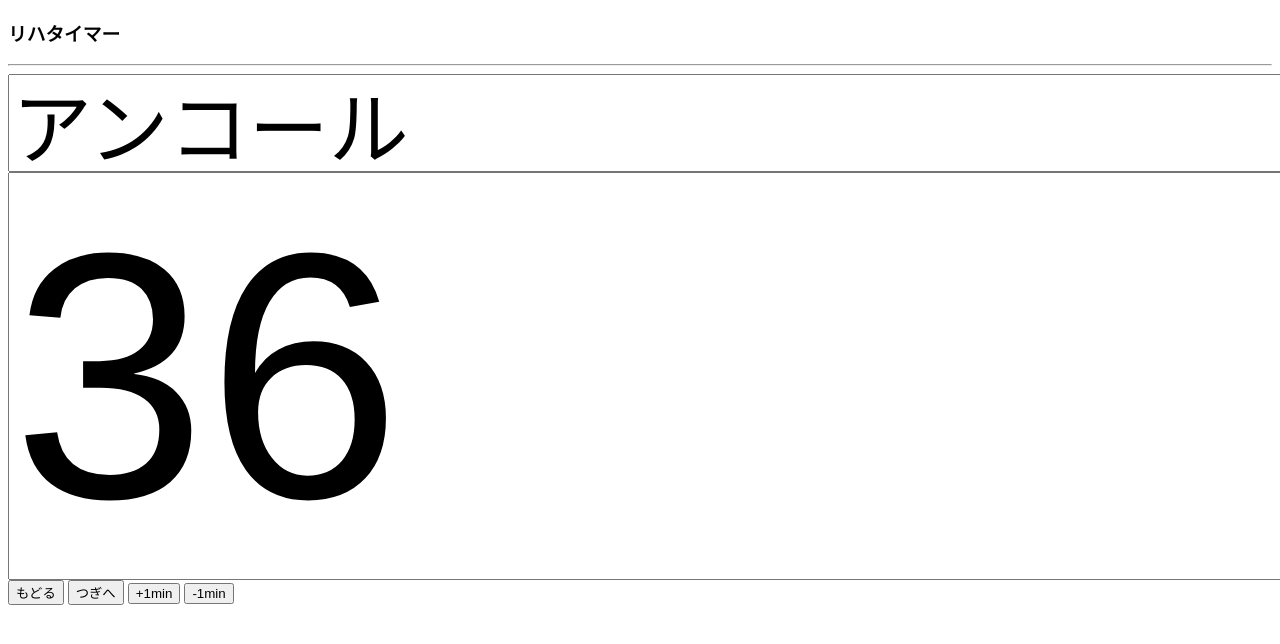
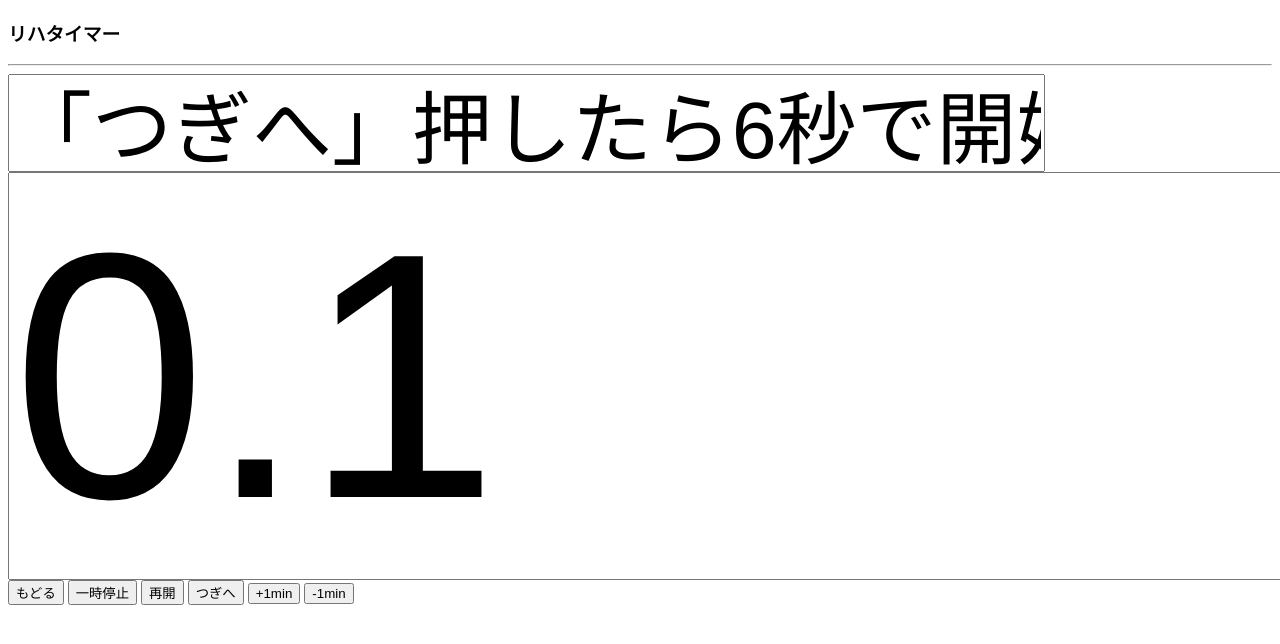
Before and after one commit to SahoYamaguchi/thpr, a plain HTML site: page index.html in a window 1280 px wide. Shown: the top 644 px of the page. Drawn offline with Linux system fonts and the light colour scheme.

Commit message:
Add files via upload
2024

```diff
--- a/index.html
+++ b/index.html
@@ -2,41 +2,55 @@
 <html>
   <head>
     <meta charset="utf-8" />
-    <title>リハタイマー2023</title>
+    <title>リハタイマー2024</title>
   </head>
   <body>
     <h3>リハタイマー</h3>
     <hr />
     <form name="songs">
-      <input type="text" name="title" size="40" style="font-size: 80px" />
+      <input type="text" name="title" size="20" style="font-size: 80px" />
     </form>
     <form name="ktimer" onSubmit="return false;">
       <input type="text" name="counter" size="20" style="font-size: 350px" />
       <input
         type="button"
         name="b_start"
-        size="10"
+        size="20"
         value="もどる"
         onClick="back()"
       />
       <input
         type="button"
+        name="b_stop"
+        size="20"
+        value="一時停止"
+        onClick="stop();"
+      />
+      <input
+        type="button"
         name="b_reset"
-        size="10"
+        size="20"
+        value="再開"
+        onClick="restart();"
+      />
+      <input
+        type="button"
+        name="b_reset"
+        size="20"
         value="つぎへ"
         onClick="start()"
       />
       <input
         type="button"
         name="b_plus"
-        size="10"
+        size="30"
         value="+1min"
         onClick="plus()"
       />
       <input
         type="button"
         name="b_minus"
-        size="10"
+        size="30"
         value="-1min"
         onClick="minus()"
       />
@@ -48,37 +62,34 @@
 
       var i = 0;
       var music = [
-        "アンコール",
-        "ビフォーアフターへの転換",
-        "ちりとてちん",
-        "ビフォーアフター",
+        "「つぎへ」押したら6秒で開始",
+        "セッティング転換練習",
+        "アンコール練",
+        "アンコール→ゲーム",
+        "ゲーム",
         "休憩",
-        "司会+入場",
-        "ビフォーアフター",
-        "ビフォーアフター→獅子神楽",
-        "獅子神楽",
-        "獅子神楽→アマンドショコラ",
-        "アマンドショコラ",
-        "アマンドショコラ→Kyoto",
-        "Kyoto",
-        "2部へ転換",
-        "鳥伽藍",
-        "鳥伽藍→ちりとてちん",
-        "ちりとてちん",
-        "ちりとてちん→ケルベロス",
-        "ケルベロス",
-        "ケルベロス→Firedance",
-        "Firedance",
-        "Firedance→Spain",
-        "Spain",
-        "3部へ転換+入場",
-        "ゲインズボロー",
-        "ゲインズボロー→アンコール",
+        "説明・ステマネ紹介",
+        "ゲーム",
+        "ゲーム→クープラン",
+        "クープラン",
+        "クープラン→トリパー",
+        "トリパー",
+        "トリパー→Catching Shadows",
+        "Catching Shadows",
+        "CS→盛岡の舞台変更・時間調整",
+        "盛岡",
+        "盛岡→CCC",
+        "CCC",
+        "CCC→エオリアン",
+        "エオリアン",
+        "エオリアン→The Heart of the Day",
+        "The Heart of the Day",
+        "HD→アンコール",
         "アンコール",
       ];
       var time = [
-        36, 10, 16, 24, 34, 4, 6, 6, 20, 3, 22, 4, 36, 15, 20, 6, 4, 3, 16, 3,
-        24, 4, 24, 17, 60, 3, 6,
+        0.1, 45, 24, 10, 40, 11, 2, 10, 5, 17, 3, 25, 4, 42, 20, 52, 6, 22, 4,
+        20, 4, 35, 4, 9,
       ];
       timer_reset();
 
@@ -140,17 +151,22 @@
       }
 
       function plus() {
-        //1min追加
-        count += 60;
+        //+1min
+        count = count + 60;
       }
 
       function minus() {
-        //1min減らす
-        if (count > 60) {
-          count -= 60;
-        } else {
-          count = 0;
-        }
+        //-1min
+        count = count - 60;
+      }
+
+      function stop() {
+        clearInterval(timerID);
+      }
+
+      function restart() {
+        clearInterval(timerID);
+        timerID = setInterval("countdown()", 1000);
       }
     </script>
   </body>
```
